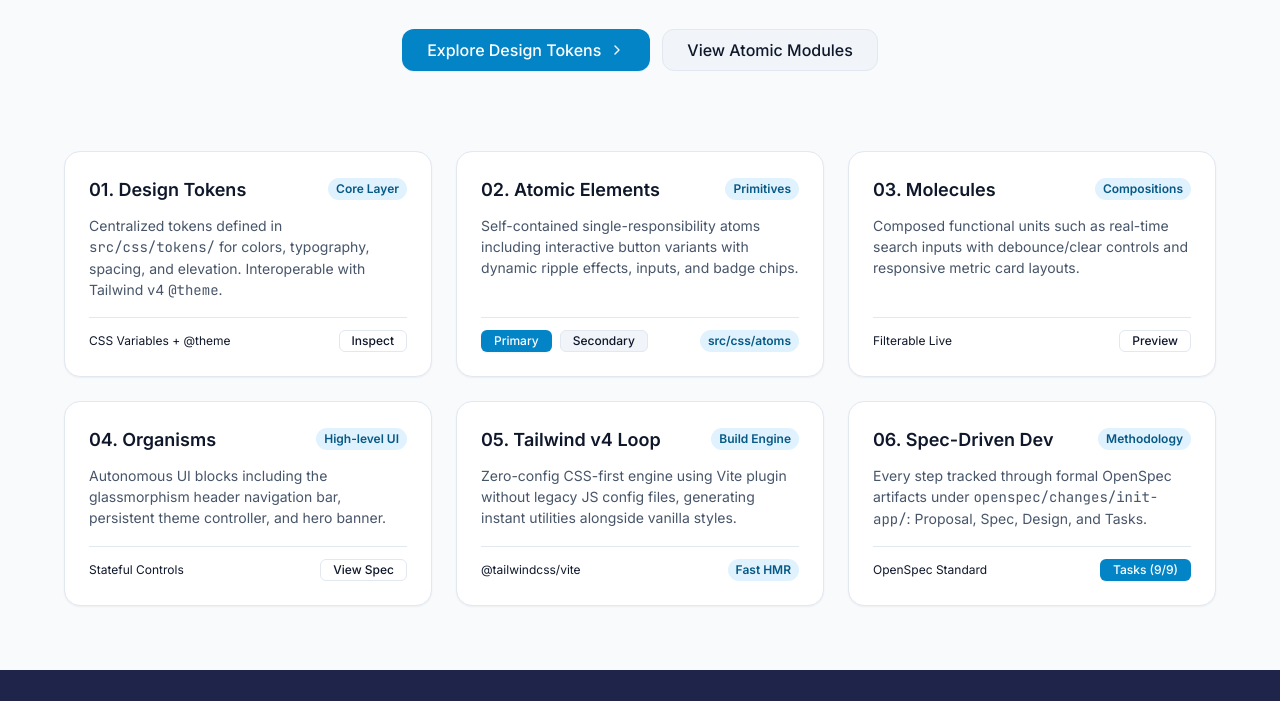
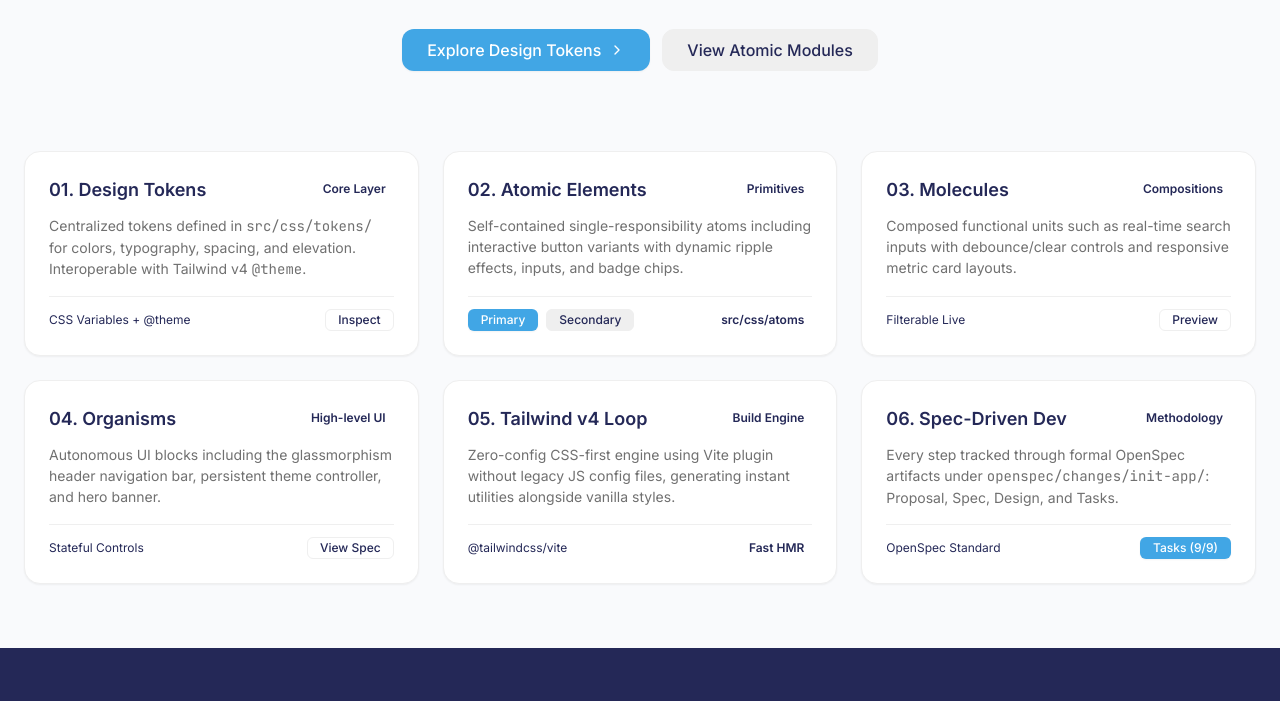
Before and after one commit to webmasterft/fonag, a website built with Vite: page index.html in a window 1280 px wide. Shown: the part 295-996 px from the top of the page. Built offline with nearby package versions, Linux system fonts and the light colour scheme.

Commit message:
feat: register 30-color brand palette and set max container width to 1366px

```diff
--- a/src/css/main.css
+++ b/src/css/main.css
@@ -37,6 +37,19 @@
   --radius-lg: var(--radius-lg);
   --radius-xl: var(--radius-xl);
   --radius-2xl: var(--radius-2xl);
+
+  --color-palette-navy: var(--color-palette-navy);
+  --color-palette-blue: var(--color-palette-blue);
+  --color-palette-orange: var(--color-palette-orange);
+  --color-palette-purple: var(--color-palette-purple);
+  --color-palette-charcoal: var(--color-palette-charcoal);
+  --color-palette-peach: var(--color-palette-peach-light);
+  --color-palette-sage: var(--color-palette-sage);
+  --color-palette-teal: var(--color-palette-teal);
+  --color-palette-terracotta: var(--color-palette-terracotta);
+  --color-palette-pink: var(--color-palette-pink);
+
+  --max-width-container: var(--container-max-width);
 }
 
 /* Base Body Reset */
--- a/src/css/organisms/footer.css
+++ b/src/css/organisms/footer.css
@@ -11,7 +11,7 @@
 }
 
 .footer-inner {
-  max-width: 1200px;
+  max-width: var(--container-max-width, 1366px);
   margin: 0 auto;
   display: flex;
   flex-direction: column;
--- a/src/css/organisms/header.css
+++ b/src/css/organisms/header.css
@@ -15,7 +15,7 @@
 }
 
 .header-container {
-  max-width: 1200px;
+  max-width: var(--container-max-width, 1366px);
   margin: 0 auto;
   padding: var(--space-4) var(--space-6);
   display: flex;
--- a/src/css/templates/layout.css
+++ b/src/css/templates/layout.css
@@ -13,7 +13,7 @@
 
 .main-content {
   flex: 1;
-  max-width: 1200px;
+  max-width: var(--container-max-width, 1366px);
   width: 100%;
   margin: 0 auto;
   padding: 0 var(--space-6) var(--space-16);
--- a/src/css/tokens/colors.css
+++ b/src/css/tokens/colors.css
@@ -1,81 +1,134 @@
 :root {
-  /* Brand Primitive Palette */
-  --color-brand-50: #f0f9ff;
-  --color-brand-100: #e0f2fe;
-  --color-brand-200: #bae6fd;
-  --color-brand-300: #7dd3fc;
-  --color-brand-400: #38bdf8;
-  --color-brand-500: #0ea5e9;
-  --color-brand-600: #0284c7;
-  --color-brand-700: #0369a1;
-  --color-brand-800: #075985;
-  --color-brand-900: #0c4a6e;
+  /* ==========================================================================
+     FONAG Official Design Palette (5x6 Matrix extracted from Brand Guide)
+     ========================================================================== */
 
-  /* Accent Primitive Palette */
-  --color-accent-400: #2dd4bf;
-  --color-accent-500: #14b8a6;
-  --color-accent-600: #0d9488;
+  /* Row 1 */
+  --palette-r1-c1: #ffffff;
+  --palette-r1-c2: #f9fafc;
+  --palette-r1-c3: #242857;
+  --palette-r1-c4: #41a6e5;
+  --palette-r1-c5: #e8eaed;
+  --palette-r1-c6: #f19001;
 
-  /* Brand Orange Palette */
-  --color-brand-orange: #f58220;
-  --color-brand-orange-hover: #d96b12;
+  /* Row 2 */
+  --palette-r2-c1: #d6d6d6;
+  --palette-r2-c2: #efefef;
+  --palette-r2-c3: #f8f9fc;
+  --palette-r2-c4: #e3e0e0;
+  --palette-r2-c5: #e2e0e0;
+  --palette-r2-c6: #8900a2;
+
+  /* Row 3 */
+  --palette-r3-c1: #f4c895;
+  --palette-r3-c2: #707070;
+  --palette-r3-c3: #f1d8bb;
+  --palette-r3-c4: #b0cb8b;
+  --palette-r3-c5: #6eada4;
+  --palette-r3-c6: #d8917c;
+
+  /* Row 4 */
+  --palette-r4-c1: #f491cc;
+  --palette-r4-c2: #6b8cdd;
+  --palette-r4-c3: #9de5f9;
+  --palette-r4-c4: #b5aac0;
+  --palette-r4-c5: #ade3f6;
+  --palette-r4-c6: #000000;
+
+  /* Row 5 */
+  --palette-r5-c1: #f38fcb;
+  --palette-r5-c2: #ce9480;
+  --palette-r5-c3: #b5ca92;
+  --palette-r5-c4: #7caba4;
+  --palette-r5-c5: #edc99c;
+  --palette-r5-c6: #edd9be;
+
+  /* Named Palette Aliases */
+  --color-palette-white: var(--palette-r1-c1);
+  --color-palette-offwhite-1: var(--palette-r1-c2);
+  --color-palette-navy: var(--palette-r1-c3);
+  --color-palette-blue: var(--palette-r1-c4);
+  --color-palette-gray-light: var(--palette-r1-c5);
+  --color-palette-orange: var(--palette-r1-c6);
+
+  --color-palette-silver: var(--palette-r2-c1);
+  --color-palette-gray-soft: var(--palette-r2-c2);
+  --color-palette-offwhite-2: var(--palette-r2-c3);
+  --color-palette-gray-muted-1: var(--palette-r2-c4);
+  --color-palette-gray-muted-2: var(--palette-r2-c5);
+  --color-palette-purple: var(--palette-r2-c6);
+
+  --color-palette-peach-light: var(--palette-r3-c1);
+  --color-palette-charcoal: var(--palette-r3-c2);
+  --color-palette-beige: var(--palette-r3-c3);
+  --color-palette-sage: var(--palette-r3-c4);
+  --color-palette-teal: var(--palette-r3-c5);
+  --color-palette-terracotta: var(--palette-r3-c6);
+
+  --color-palette-pink: var(--palette-r4-c1);
+  --color-palette-periwinkle: var(--palette-r4-c2);
+  --color-palette-cyan: var(--palette-r4-c3);
+  --color-palette-lavender: var(--palette-r4-c4);
+  --color-palette-ice-blue: var(--palette-r4-c5);
+  --color-palette-black: var(--palette-r4-c6);
+
+  --color-palette-pink-deep: var(--palette-r5-c1);
+  --color-palette-terracotta-warm: var(--palette-r5-c2);
+  --color-palette-sage-pastel: var(--palette-r5-c3);
+  --color-palette-teal-pastel: var(--palette-r5-c4);
+  --color-palette-peach-warm: var(--palette-r5-c5);
+  --color-palette-cream: var(--palette-r5-c6);
+
+  /* Brand Primary & Semantic Tokens */
+  --color-brand-primary: var(--color-palette-navy);
+  --color-brand-accent: var(--color-palette-blue);
+  --color-brand-orange: var(--color-palette-orange);
+  --color-brand-orange-hover: #d97d00;
+  --color-brand-purple: var(--color-palette-purple);
 
   /* Footer Tokens */
-  --color-footer-bg: #1e244a;
+  --color-footer-bg: var(--color-palette-navy);
   --color-footer-divider: rgba(255, 255, 255, 0.2);
   --color-footer-text: #ffffff;
 
-  /* Neutral Primitive Palette */
-  --color-neutral-50: #f8fafc;
-  --color-neutral-100: #f1f5f9;
-  --color-neutral-200: #e2e8f0;
-  --color-neutral-300: #cbd5e1;
-  --color-neutral-400: #94a3b8;
-  --color-neutral-500: #64748b;
-  --color-neutral-600: #475569;
-  --color-neutral-700: #334155;
-  --color-neutral-800: #1e293b;
-  --color-neutral-900: #0f172a;
-  --color-neutral-950: #020617;
-
-  /* Semantic Variables - Light Default */
-  --bg-primary: var(--color-neutral-50);
+  /* Interactive & UI Semantics - Light Default */
+  --bg-primary: var(--color-palette-offwhite-1);
   --bg-surface: #ffffff;
   --bg-surface-elevated: #ffffff;
-  --bg-glass: rgba(255, 255, 255, 0.75);
+  --bg-glass: rgba(255, 255, 255, 0.85);
 
-  --text-primary: var(--color-neutral-900);
-  --text-secondary: var(--color-neutral-600);
-  --text-muted: var(--color-neutral-400);
+  --text-primary: var(--color-palette-navy);
+  --text-secondary: var(--color-palette-charcoal);
+  --text-muted: #94a3b8;
   --text-inverse: #ffffff;
 
-  --border-subtle: var(--color-neutral-200);
-  --border-strong: var(--color-neutral-300);
-  --border-brand: var(--color-brand-500);
+  --border-subtle: var(--color-palette-gray-soft);
+  --border-strong: var(--color-palette-silver);
+  --border-brand: var(--color-palette-blue);
 
-  --interactive-primary: var(--color-brand-600);
-  --interactive-primary-hover: var(--color-brand-700);
-  --interactive-secondary: var(--color-neutral-100);
-  --interactive-secondary-hover: var(--color-neutral-200);
+  --interactive-primary: var(--color-palette-blue);
+  --interactive-primary-hover: #298ecf;
+  --interactive-secondary: var(--color-palette-gray-soft);
+  --interactive-secondary-hover: var(--color-palette-silver);
 }
 
 [data-theme="dark"] {
-  --bg-primary: var(--color-neutral-950);
-  --bg-surface: var(--color-neutral-900);
-  --bg-surface-elevated: var(--color-neutral-800);
-  --bg-glass: rgba(15, 23, 42, 0.75);
+  --bg-primary: #0f1329;
+  --bg-surface: #171c3b;
+  --bg-surface-elevated: #1e2448;
+  --bg-glass: rgba(23, 28, 59, 0.85);
 
-  --text-primary: var(--color-neutral-50);
-  --text-secondary: var(--color-neutral-300);
-  --text-muted: var(--color-neutral-500);
-  --text-inverse: var(--color-neutral-950);
+  --text-primary: #f8f9fc;
+  --text-secondary: #cbd5e1;
+  --text-muted: #8492a6;
+  --text-inverse: var(--color-palette-navy);
 
-  --border-subtle: var(--color-neutral-800);
-  --border-strong: var(--color-neutral-700);
-  --border-brand: var(--color-brand-400);
+  --border-subtle: rgba(255, 255, 255, 0.1);
+  --border-strong: rgba(255, 255, 255, 0.2);
+  --border-brand: var(--color-palette-blue);
 
-  --interactive-primary: var(--color-brand-500);
-  --interactive-primary-hover: var(--color-brand-400);
-  --interactive-secondary: var(--color-neutral-800);
-  --interactive-secondary-hover: var(--color-neutral-700);
+  --interactive-primary: var(--color-palette-blue);
+  --interactive-primary-hover: #5ab6ee;
+  --interactive-secondary: #222850;
+  --interactive-secondary-hover: #2b3363;
 }
--- a/src/css/tokens/spacing.css
+++ b/src/css/tokens/spacing.css
@@ -33,4 +33,7 @@
   --transition-fast: 150ms cubic-bezier(0.4, 0, 0.2, 1);
   --transition-normal: 250ms cubic-bezier(0.4, 0, 0.2, 1);
   --transition-slow: 350ms cubic-bezier(0.4, 0, 0.2, 1);
+
+  /* Container Width */
+  --container-max-width: 1366px;
 }
```
